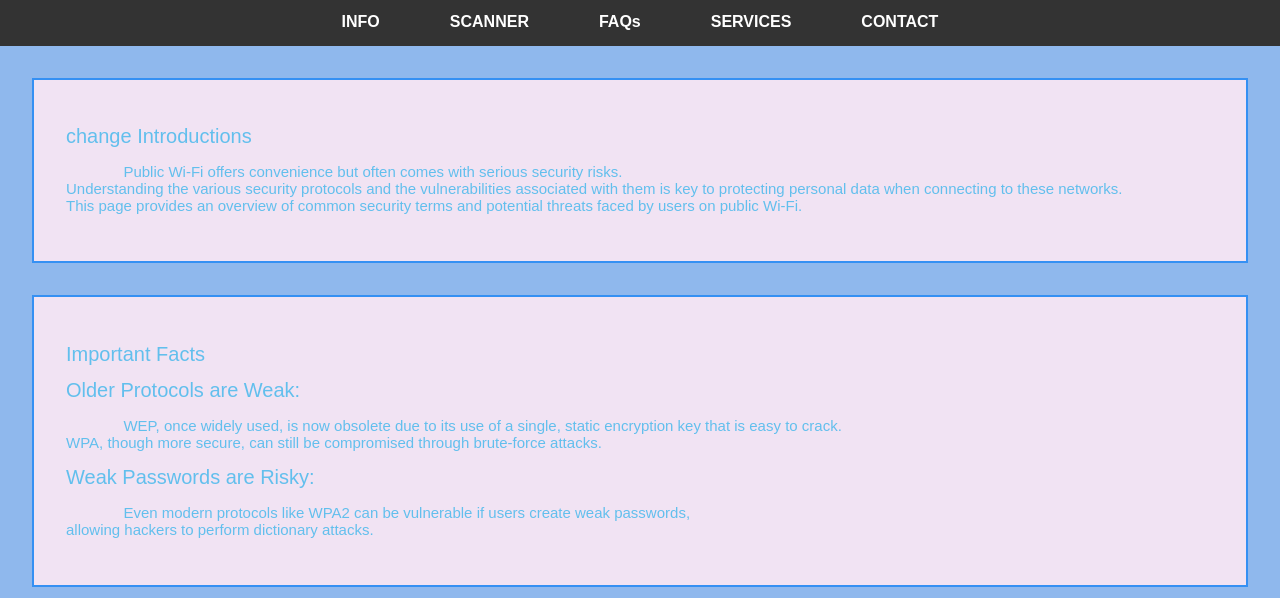
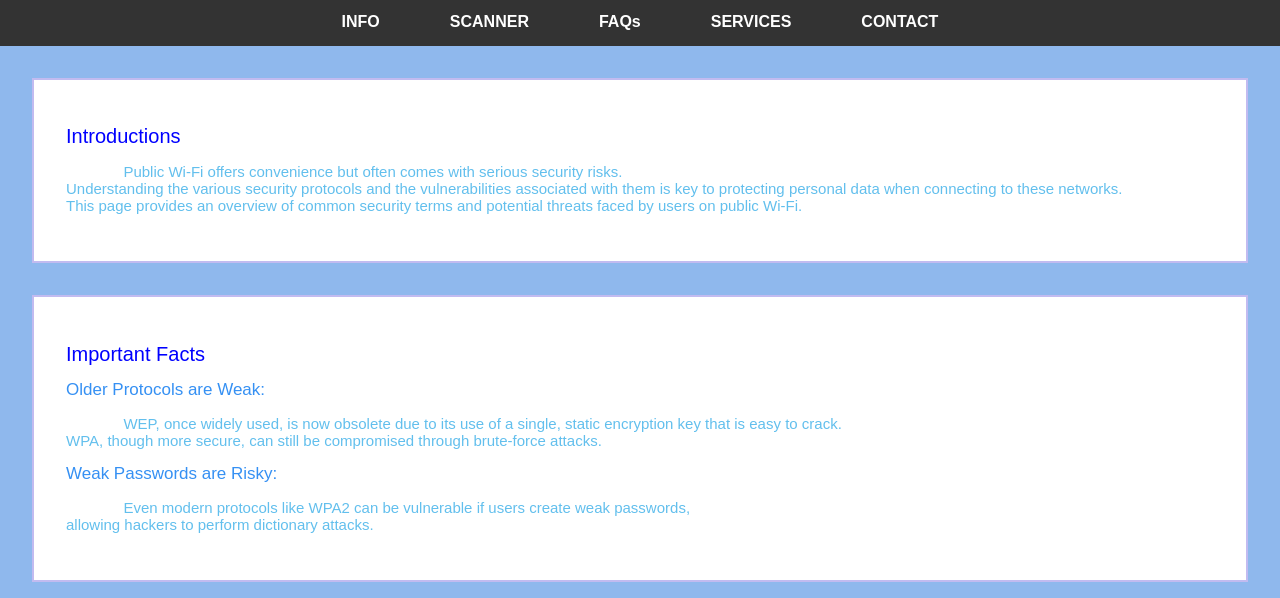
Before and after one commit to SebastianMotsch/CI-102-SyncSafe, a website: page public/maininfo.html in a window 1280 px wide. Shown: the part 202-800 px from the top of the page. Drawn offline with Linux system fonts and the light colour scheme.

Commit message:
Fixed formatting and the script getting deleted

```diff
--- a/public/maininfo.css
+++ b/public/maininfo.css
@@ -81,12 +81,11 @@ nav ul li a:hover {
     border-radius: 5px;
 }
 
-
 .section {
     margin: 2.5%;
-    border: 2px solid var(--dodgerblue);
+    border: 2px solid var(--periwinkle);
     padding: 2.5%;
-    background-color: var(--palepurple);
+    background-color: white;
     text-align: left;
 }
 
@@ -99,7 +98,13 @@ nav ul li a:hover {
 .section h1 {
     font-size: 20px;
     font-weight: normal;
-    color: var(--deekskyblue);
+    color: #0000FF;
+}
+
+.section h2 {
+    font-size: 17px;
+    font-weight: normal;
+    color: var(--dodgerblue);
 }
 
 .section p {
--- a/public/maininfo.html
+++ b/public/maininfo.html
@@ -28,17 +28,17 @@
 
 
         <div class="section">
-            <h1>change Introductions</h1>
+            <h1>Introductions</h1>
             <p>Public Wi-Fi offers convenience but often comes with serious security risks.<br>
                 Understanding the various security protocols and the vulnerabilities associated with them is key to protecting personal data when connecting to these networks.<br>
                 This page provides an overview of common security terms and potential threats faced by users on public Wi-Fi.</p>
         </div>
         <div class="section">
             <h1>Important Facts</h1>
-            <h1>Older Protocols are Weak:</h1>
+            <h2>Older Protocols are Weak:</h2>
             <p>WEP, once widely used, is now obsolete due to its use of a single, static encryption key that is easy to crack.<br>
                 WPA, though more secure, can still be compromised through brute-force attacks.</p>
-                <h1>Weak Passwords are Risky:</h1>
+            <h2>Weak Passwords are Risky:</h2>
             <p>Even modern protocols like WPA2 can be vulnerable if users create weak passwords,<br>
                 allowing hackers to perform dictionary attacks.</p>
         </div>
```
Also changed, not shown: public/faq.html (+1 -1 lines).
